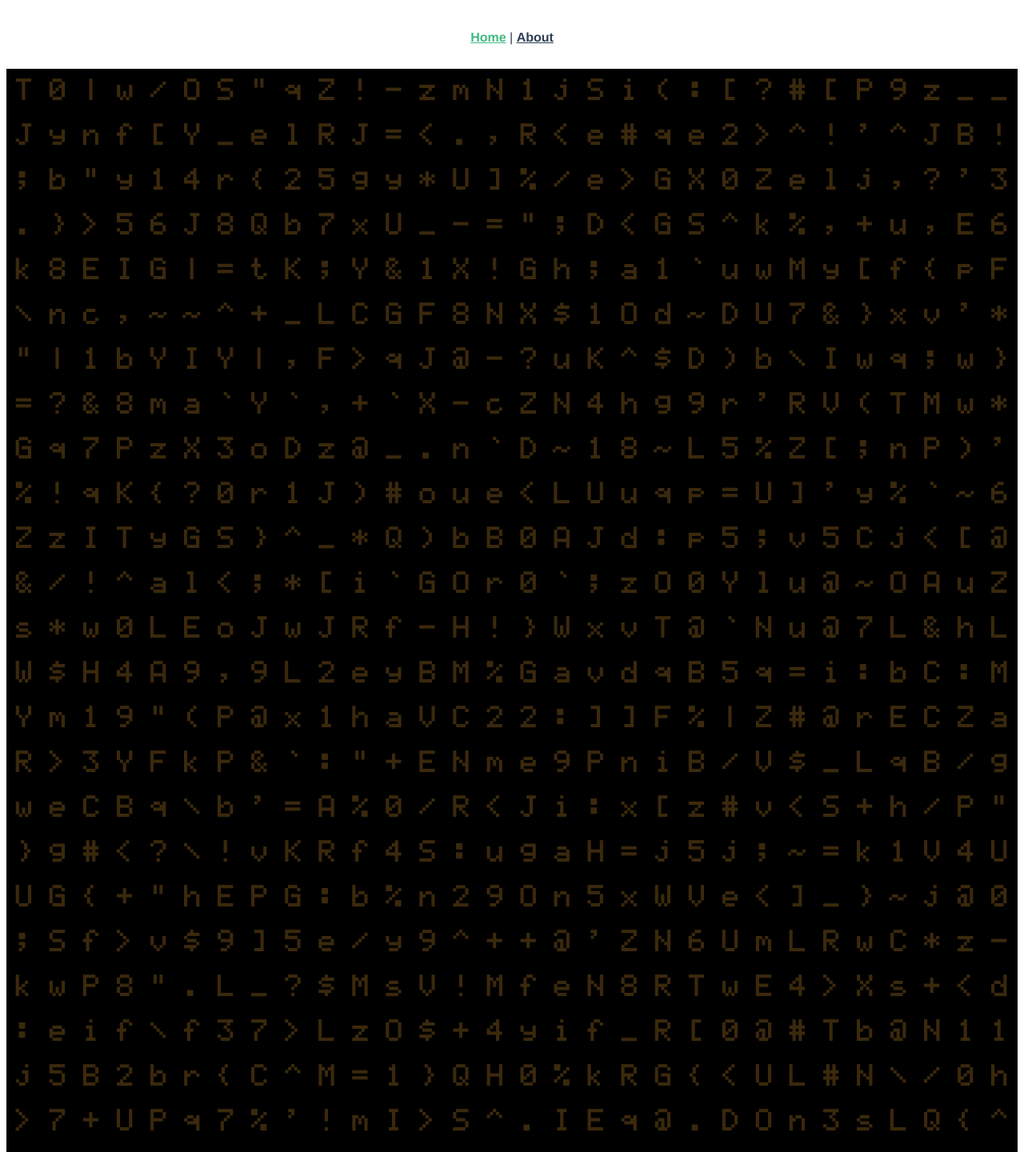
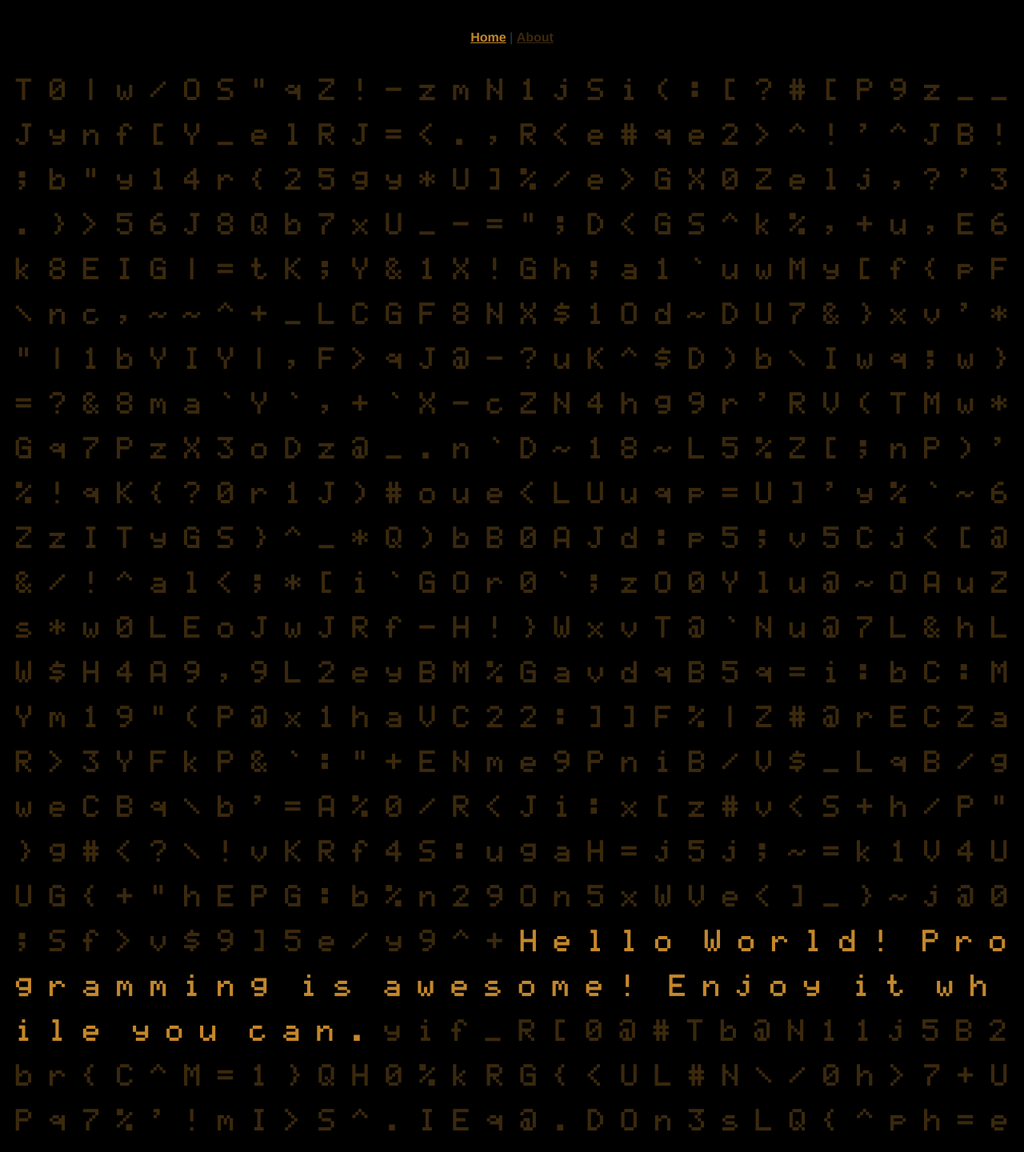
Before and after one commit to whispeer-me/whispeer, a Vue app: page / in a window 1280 px wide. Shown: the top 1440 px of the page at 80% size. Built offline with nearby package versions, Linux system fonts and the light colour scheme.

Commit message:
Update styles and messages in App.vue, ChiperDisplay.vue, and HomeView.vue

```diff
--- a/src/App.vue
+++ b/src/App.vue
@@ -27,15 +27,21 @@
   font-style: normal;
 }
 
+body {
+  background-color: #000;
+}
+
 nav {
   padding: 30px;
 
   a {
     font-weight: bold;
-    color: #2c3e50;
+    color: #c4872b;
+    opacity: 0.3;
 
     &.router-link-exact-active {
-      color: #42b983;
+      color: #c4872b;
+      opacity: 1;
     }
   }
 }
--- a/src/components/ChiperDisplay.vue
+++ b/src/components/ChiperDisplay.vue
@@ -2,10 +2,10 @@
   <div id="board" v-if="isBoardReady">
     <div v-for="(row, r) in rows" :key="r">
       <span
+        class="char"
         v-for="(cell, c) in cols"
-        class="char"
+        :key="createId(r, c)"
         :class="matrix[r][c].class"
-        :key="createId(r, c)"
         :ref="getCellRef(r, c)"
       >
         {{ matrix[r][c].char }}
--- a/src/views/HomeView.vue
+++ b/src/views/HomeView.vue
@@ -1,7 +1,7 @@
 <template>
   <div class="home">
     <ChiperDisplay
-      msg="Hello World! Programming is awesome! Enjoy it while you can."
+      message="Hello World! Programming is awesome! Enjoy it while you can."
     />
   </div>
 </template>
```
